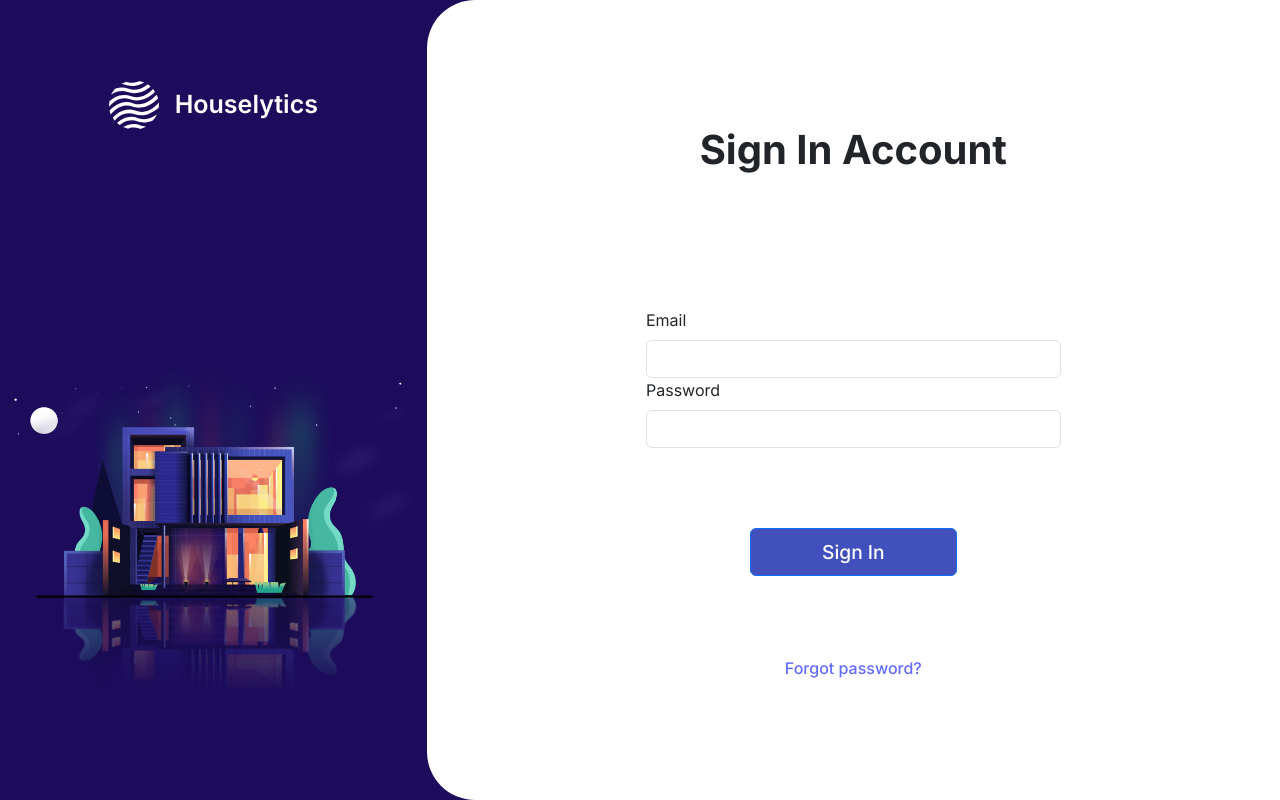
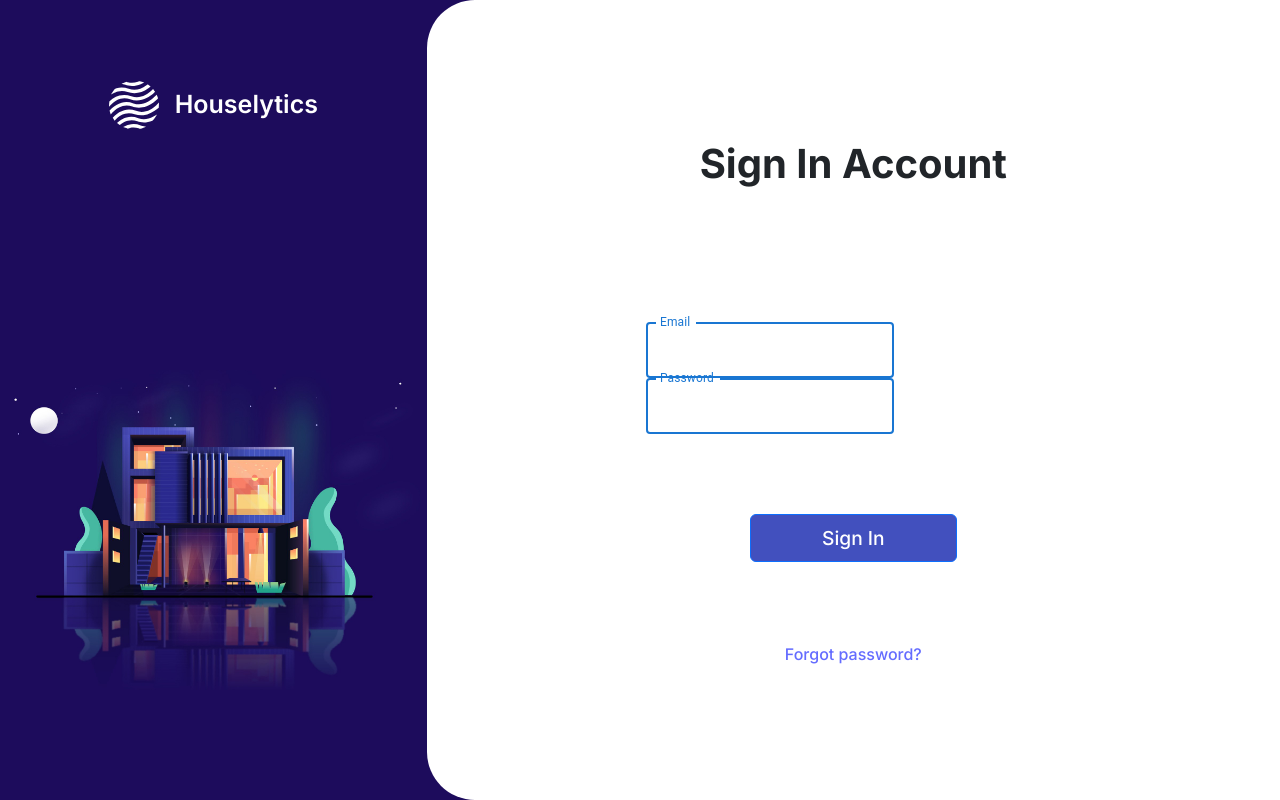
Before and after one commit to talibmohamed/gestion-logements, a React (Vite) app in the folder FrontEnd/: page /user in a window 1280 px wide. Built offline with nearby package versions, Linux system fonts and the light colour scheme.

Commit message:
Changes in the textfield using MUI

```diff
--- a/FrontEnd/src/components/login/user/login.jsx
+++ b/FrontEnd/src/components/login/user/login.jsx
@@ -5,6 +5,8 @@ import logo from "./logo.svg";
 import house from "./house.jpg";
 import "../style.scss";
 import { Form, Button } from "react-bootstrap";
+import Box from '@mui/material/Box';
+import TextField from '@mui/material/TextField';
 
 const Login = () => {
   const [email, setEmail] = useState("");
@@ -63,24 +65,50 @@ const Login = () => {
           </div>
           <div className="col-sm-12 col-md-8 d-flex justify-content-center align-items-center flex-column right">
             <h2 className="header">Sign In Account</h2>
+            {error && <div className="error text-danger">{error}</div>}
             <Form className="form-sign" onSubmit={handleSubmit}>
               <Form.Group className="username-group" controlId="formUsername">
-                <Form.Label>Email</Form.Label>
-                <Form.Control
-                  type="text"
+                <Box
+                  component="div"
+                  className="email-box"
+                  noValidate
+                  autoComplete="off"
+                >
+                  {/* Added email-input class */}
+                  <TextField
+                    label="Email"
+                    type="email"
                     value={email}
                     onChange={(e) => setEmail(e.target.value)}
+                    focused
+                    InputLabelProps={{
+                      className: "email-input-label",
+                    }}
+                    className="email-input focused-border"
                   />
+                </Box>
               </Form.Group>
               <Form.Group className="password-group" controlId="formPassword">
-                <Form.Label>Password</Form.Label>
-                <Form.Control
+                <Box
+                  component="div"
+                  className="password-box"
+                  noValidate
+                  autoComplete="off"
+                >
+                  {/* Added password-input class */}
+                  <TextField
+                    label="Password"
                     type="password"
                     value={password}
                     onChange={(e) => setPassword(e.target.value)}
+                    focused
+                    InputLabelProps={{
+                      className: "password-input-label",
+                    }}
+                    className="password-input focused-border"
                   />
+                </Box>
               </Form.Group>
-              {error && <div className="error text-danger">{error}</div>}
               <div className="button-container">
                 <Button className="button-sign" type="submit">
                   Sign In
```
Lines whose indentation alone changed are shown as unchanged.
